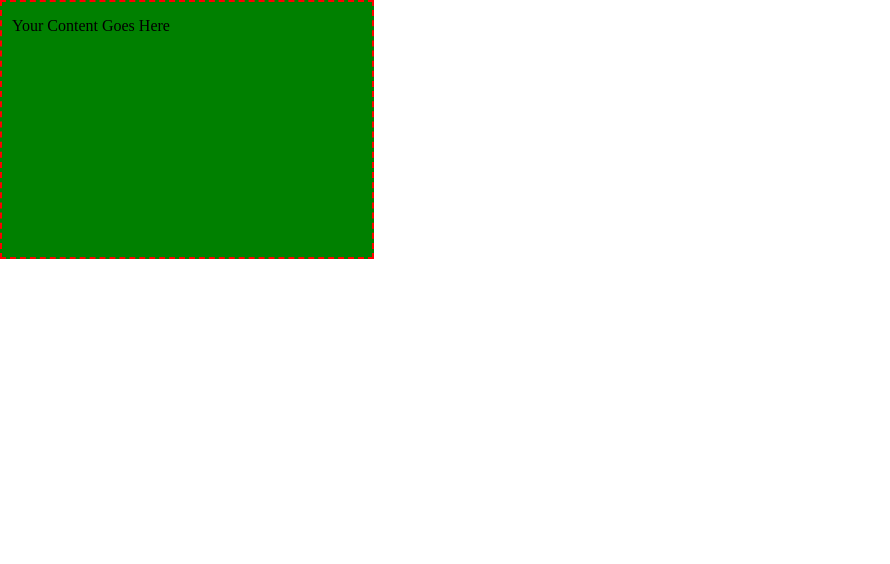
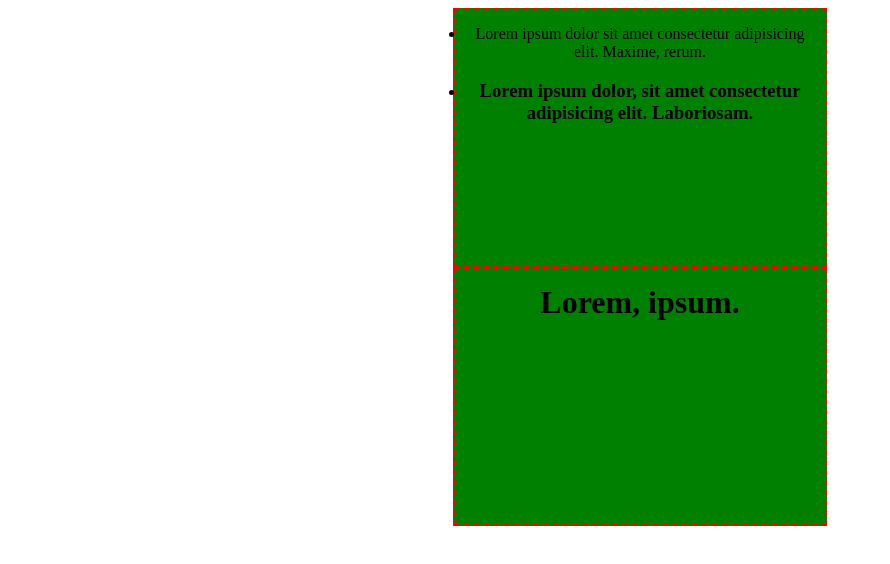
Before and after one commit to stteppanmaru/HW-, a plain HTML site: page index.html in a window 1280 px wide. Shown: the whole page, without its empty margins (0-890 px from the left). Drawn offline with Linux system fonts and the light colour scheme.

Commit message:
Add files via upload

```diff
--- a/index.html
+++ b/index.html
@@ -6,7 +6,17 @@
     <link rel="stylesheet" href="style.css">
     <title>HW-11</title>
 </head>
+</head>
 <body>
-    <div class="custom-box">Your Content Goes Here</div>
+    <div class="box">
+        <ul class="title">
+            <li>Lorem ipsum dolor sit amet consectetur adipisicing elit. Maxime, rerum.</li>
+            <li><h3>Lorem ipsum dolor, sit amet consectetur adipisicing elit. Laboriosam.</h3></li>
+        </ul>
+
+    </div>
+    <div>
+         <h1 class="title">Lorem, ipsum.</h1>
+    </div>
 </body>
 </html>
--- a/style.css
+++ b/style.css
@@ -1,14 +1,16 @@
-body {
-    margin: 0;
-    padding: 0;
-    box-sizing: border-box;
-}
-
-.custom-box {
+.title {
+    border: 2px dashed red;
     width: 350px;
     height: 220px;
-    padding: 15px 10px 20px 10px;
+    padding-top: 15px;
+    padding-right: 10px;
+    padding-bottom: 20px;
+    padding-left: 10px;
     margin-bottom: 30px;
-    border: 2px dashed red;
-    background-color: green;
-}
+    background: green;
+    margin: 0 auto;
+  }
+
+  .title {
+    text-align: center;
+  }
```
